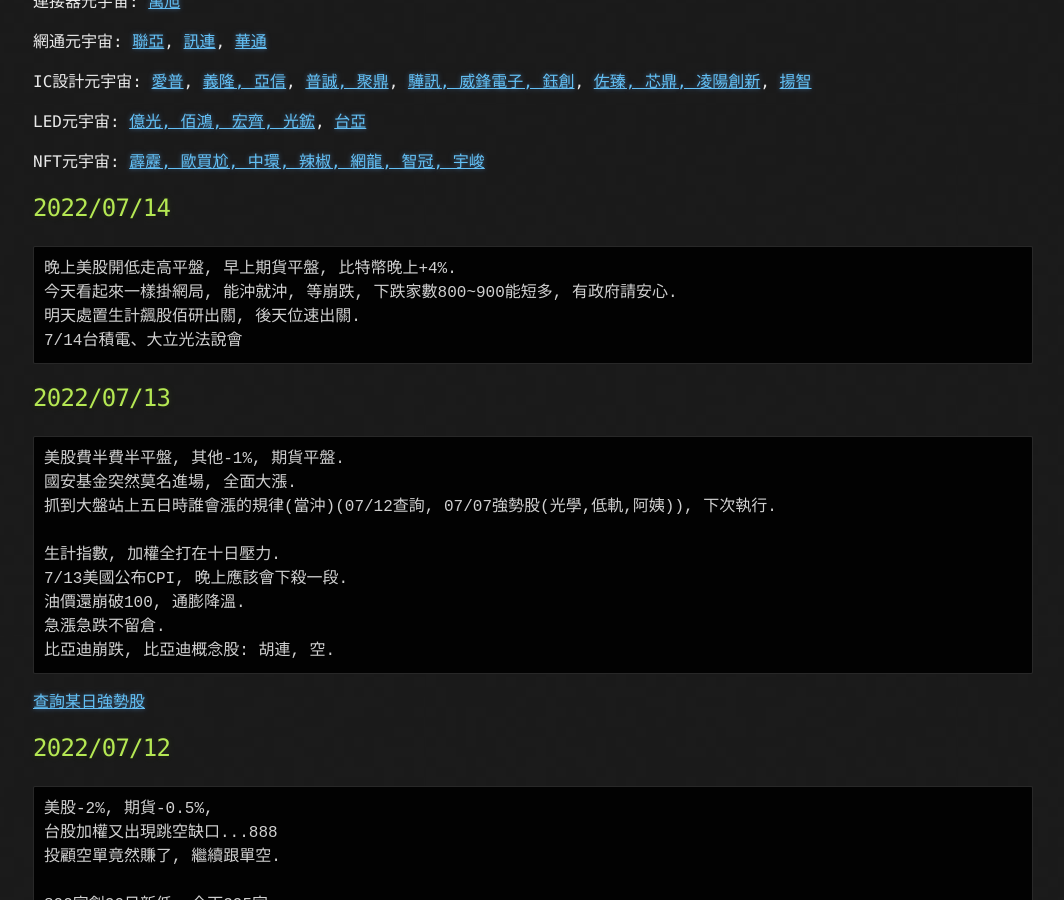
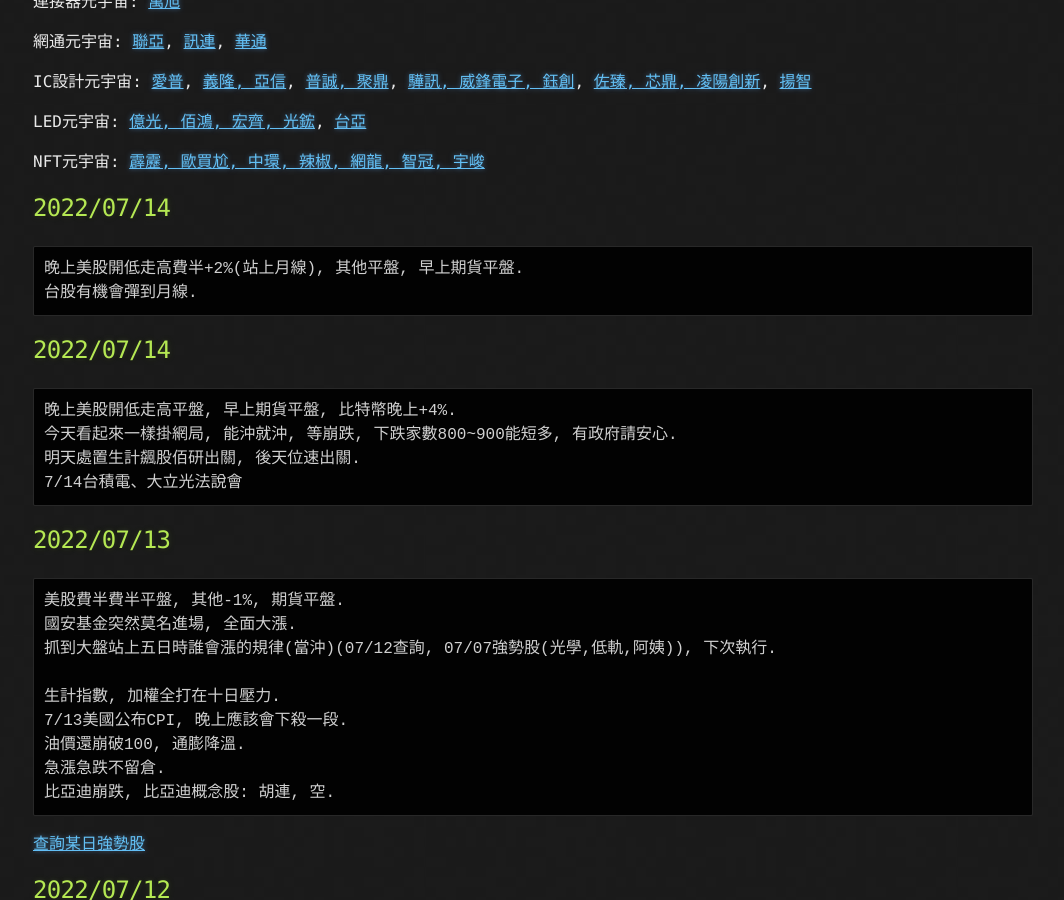
Before and after one commit to lepg5487/Stock_God, a Jekyll site: the page built from index.md, in a window 1280 px wide and 900 px high, scrolled down 428 px. Shown: the whole window, without its empty margins (107-1171 px from the left). Built offline with Jekyll 4.4.1, drawn with Linux system fonts in a browser that asks for light colours; our own code applies the rules of GitHub Pages for plain Markdown files.

Commit message:
Update index.md

````diff
--- a/index.md
+++ b/index.md
@@ -18,6 +18,12 @@
 LED元宇宙: [億光, 佰鴻, 宏齊, 光鋐](https://news.cnyes.com/news/id/4775204?exp=a), [台亞](https://news.cnyes.com/news/id/4756844?exp=a)
 
 NFT元宇宙: [霹靂, 歐買尬, 中環, 辣椒, 網龍, 智冠, 宇峻](https://news.cnyes.com/news/id/4796462?exp=a)
+
+## 2022/07/14
+```
+晚上美股開低走高費半+2%(站上月線), 其他平盤, 早上期貨平盤.
+台股有機會彈到月線.
+```
 
 ## 2022/07/14
 ```
````
